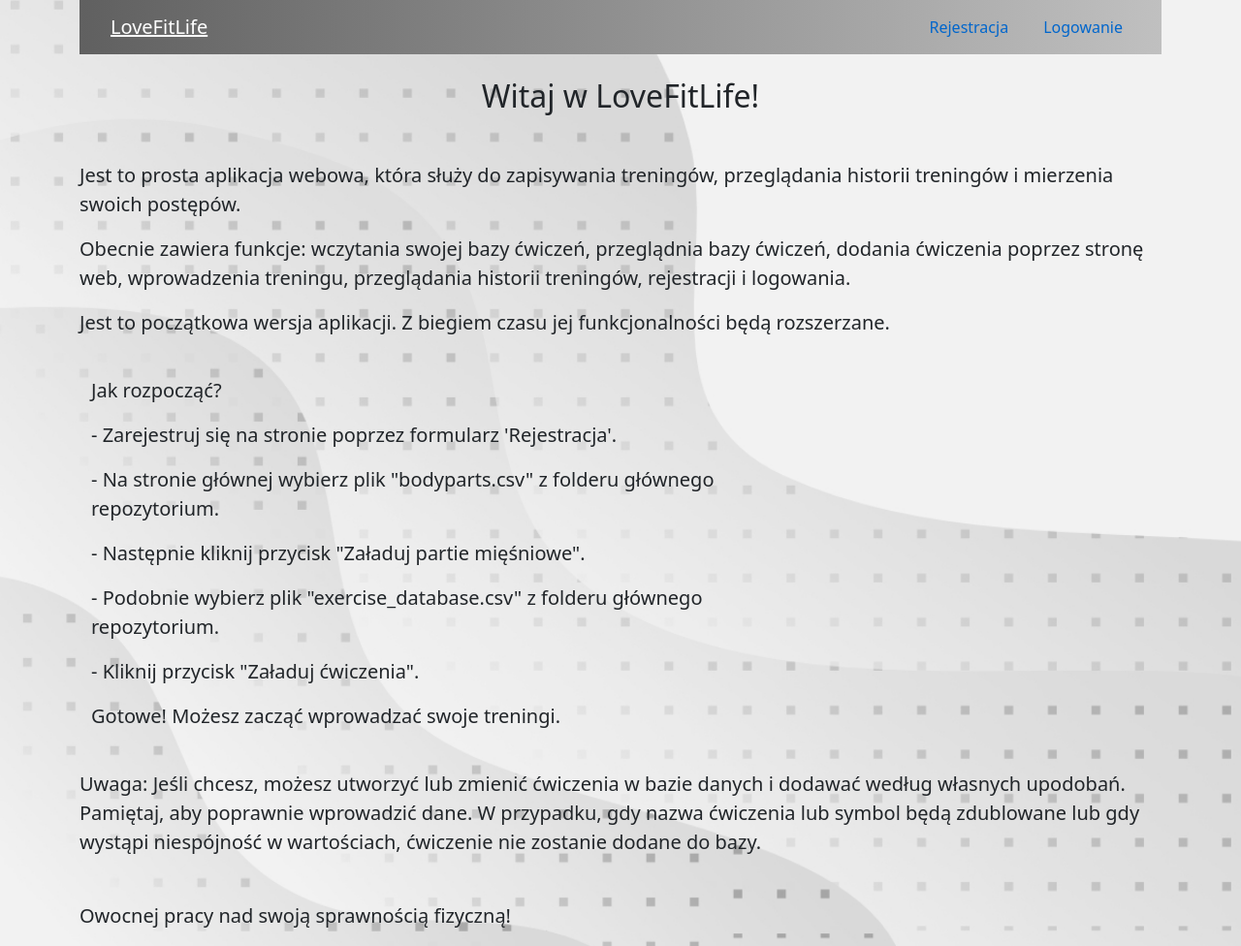
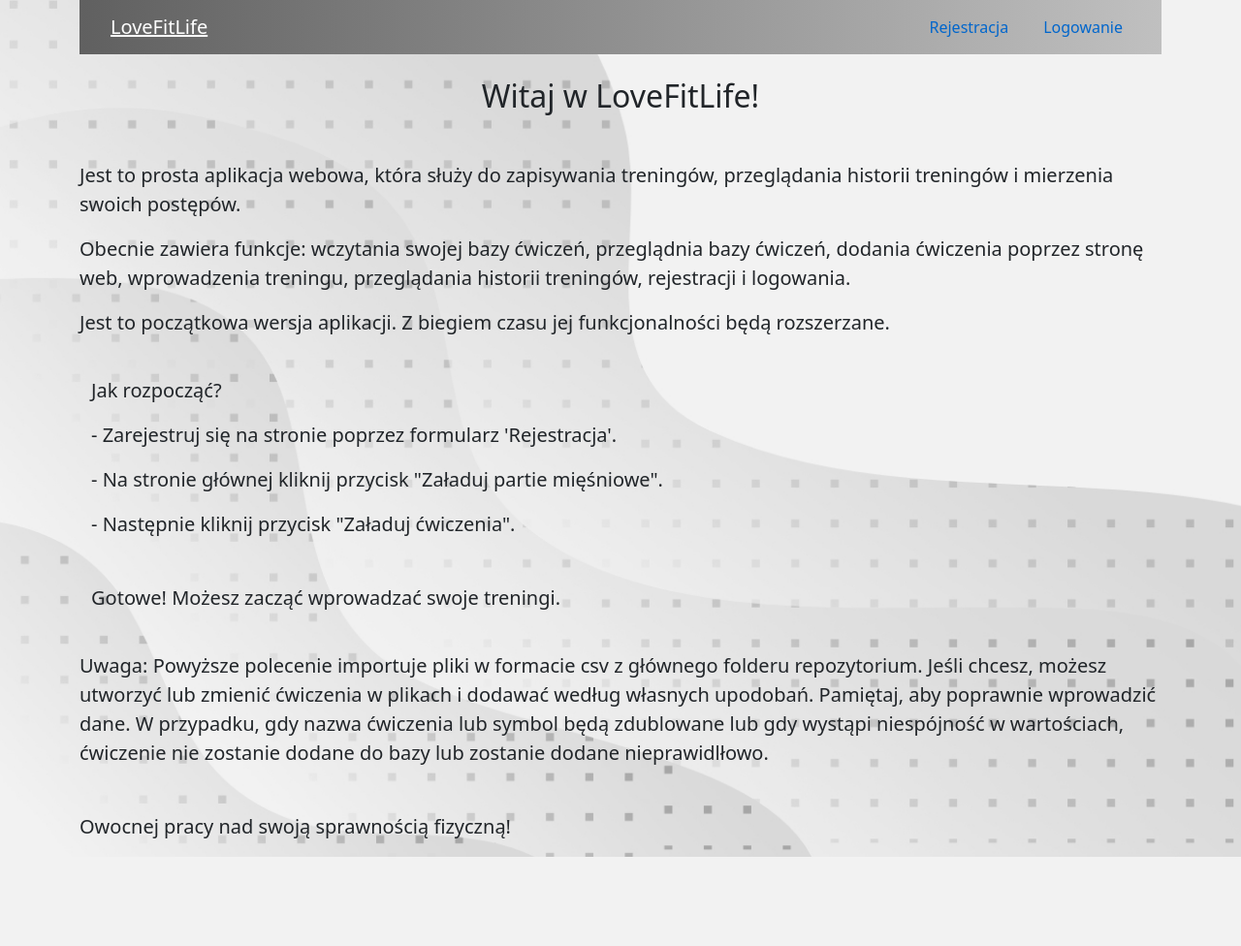
Before and after one commit to Nedved942/LoveFitLife-Aplikacja-do-zapisywania-treningow, a Flask app: page / in a window 1280 px wide. Shown: the whole page at 97% size. After the commit the page ends 884 px from the top, so only its background shows below. Run offline with Flask 3, Linux system fonts and the light colour scheme.

Commit message:
Usuniecie opcji wyboru sciezki plikow csv

```diff
--- a/app.py
+++ b/app.py
@@ -146,7 +146,6 @@ def index():
     # Pobranie pliku body_parts.csv od użytkownika
     body_parts_file = request.form.get("body_parts_file")
     exercise_database_file = request.form.get("exercise_database_file")
-
     if body_parts_file:
         add_body_parts(read_body_parts(body_parts_file))
         flash("Wczytano plik z partiami ciała.")
@@ -192,16 +191,24 @@ def add_exercise():
     list_to_check_entry = [exercise_name_from_user, main_body_part_from_user]
     if all(list_to_check_entry):
         main_body_part_id_from_user = BodyParts.query.filter(main_body_part_from_user == BodyParts.body_part).first().id
-        another_body_part_id_from_user = BodyParts.query.filter(another_body_part_from_user ==
-                                                                BodyParts.body_part).first().id
-        # Dodanie do tabeli Exercises nowego ćwiczenia
-        abbreviation_new_exercise = get_abbreviation_of_exercise(main_body_part_from_user)
-        new_exercise = Exercises(abbreviation=abbreviation_new_exercise, name=exercise_name_from_user,
-                                 name_ang=exercise_name_ang_from_user, main_body_part_id=main_body_part_id_from_user,
-                                 another_body_part_id=another_body_part_id_from_user)
-        db.session.add(new_exercise)
-        db.session.commit()
-        flash("Dodano ćwiczenie do bazy danych!")
+        try:
+            another_body_part_id_from_user = BodyParts.query.filter(another_body_part_from_user ==
+                                                                    BodyParts.body_part).first().id
+        except AttributeError:
+            another_body_part_id_from_user = ""
+
+        check_name_exercises_repeat = Exercises.query.filter_by(name=exercise_name_from_user).first()
+        if check_name_exercises_repeat:
+            flash("Ćwiczenie o podanej nazwie istnieje już w bazie!")
+        else:
+            # Dodanie do tabeli Exercises nowego ćwiczenia
+            abbreviation_new_exercise = get_abbreviation_of_exercise(main_body_part_from_user)
+            new_exercise = Exercises(abbreviation=abbreviation_new_exercise, name=exercise_name_from_user,
+                                     name_ang=exercise_name_ang_from_user, main_body_part_id=main_body_part_id_from_user,
+                                     another_body_part_id=another_body_part_id_from_user)
+            db.session.add(new_exercise)
+            db.session.commit()
+            flash("Dodano ćwiczenie do bazy danych!")
 
     if main_body_part_from_user and not exercise_name_from_user:
         flash("Wymagane podanie nazwy ćwiczenia.")
--- a/templates/index.html
+++ b/templates/index.html
@@ -18,20 +18,18 @@
             <div class="fs-5 col-md-8">
                 <p>Jak rozpocząć?</p>
                 <p>- Zarejestruj się na stronie poprzez formularz 'Rejestracja'.</p>
-                <p>- Na stronie głównej wybierz plik "bodyparts.csv" z folderu głównego repozytorium.</p>
-                <p>- Następnie kliknij przycisk "Załaduj partie mięśniowe".</p>
-                <p>- Podobnie wybierz plik "exercise_database.csv" z folderu głównego repozytorium. </p>
-                <p>- Kliknij przycisk "Załaduj ćwiczenia".</p>
+                <p>- Na stronie głównej kliknij przycisk "Załaduj partie mięśniowe".</p>
+                <p>- Następnie kliknij przycisk "Załaduj ćwiczenia".</p><br>
                 <p>Gotowe! Możesz zacząć wprowadzać swoje treningi.</p>
             </div>
             {% if current_user.is_authenticated %}
             <div class="col-md-2 w-25 mt-4">
                 <form class="mb-4 d-grid" action="{{ url_for('index') }}" method="POST">
-                    <input type="file" class="form-control mb-2" name="body_parts_file">
+                    <input type="text" class="form-control mb-2" name="body_parts_file" value="body_parts.csv" readonly>
                     <button type="submit" class="btn btn-primary">Załaduj partie mięśniowe</button>
                 </form>
                 <form class="d-grid" action="{{ url_for('index') }}" method="POST">
-                    <input type="file" class="form-control mb-2" name="exercise_database_file">
+                    <input type="text" class="form-control mb-2" name="exercise_database_file" value="exercise_database.csv" readonly>
                     <button type="submit" class="btn btn-primary">Załaduj ćwiczenia</button>
                 </form>
             </div>
@@ -40,7 +38,7 @@
     </div>
     <br>
     <div class="fs-5">
-        <p>Uwaga: Jeśli chcesz, możesz utworzyć lub zmienić ćwiczenia w bazie danych i dodawać według własnych upodobań. Pamiętaj, aby poprawnie wprowadzić dane. W przypadku, gdy nazwa ćwiczenia lub symbol będą zdublowane lub gdy wystąpi niespójność w wartościach, ćwiczenie nie zostanie dodane do bazy.</p>
+        <p>Uwaga: Powyższe polecenie importuje pliki w formacie csv z głównego folderu repozytorium. Jeśli chcesz, możesz utworzyć lub zmienić ćwiczenia w plikach i dodawać według własnych upodobań. Pamiętaj, aby poprawnie wprowadzić dane. W przypadku, gdy nazwa ćwiczenia lub symbol będą zdublowane lub gdy wystąpi niespójność w wartościach, ćwiczenie nie zostanie dodane do bazy lub zostanie dodane nieprawidlłowo.</p>
         <br>
     </div>
 
```
